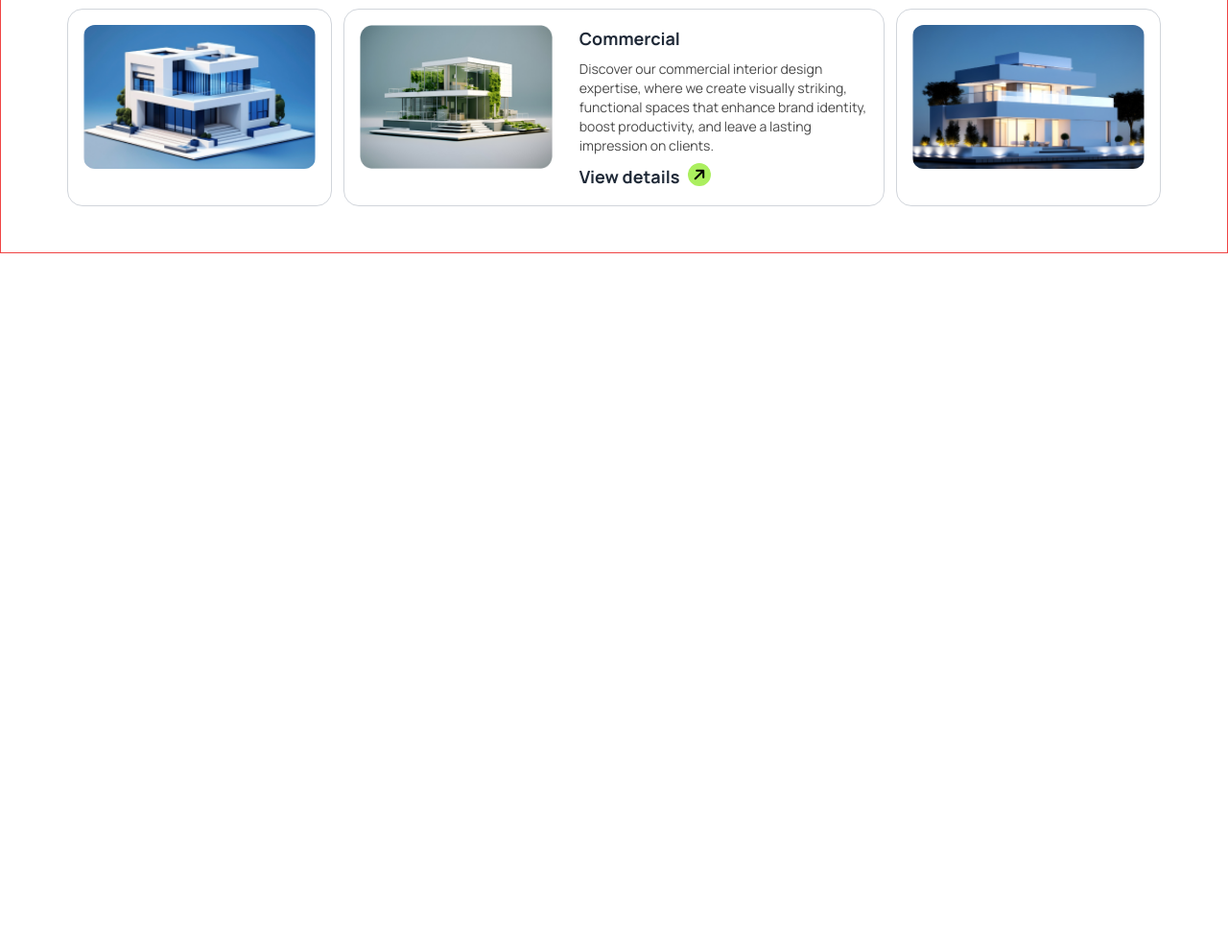
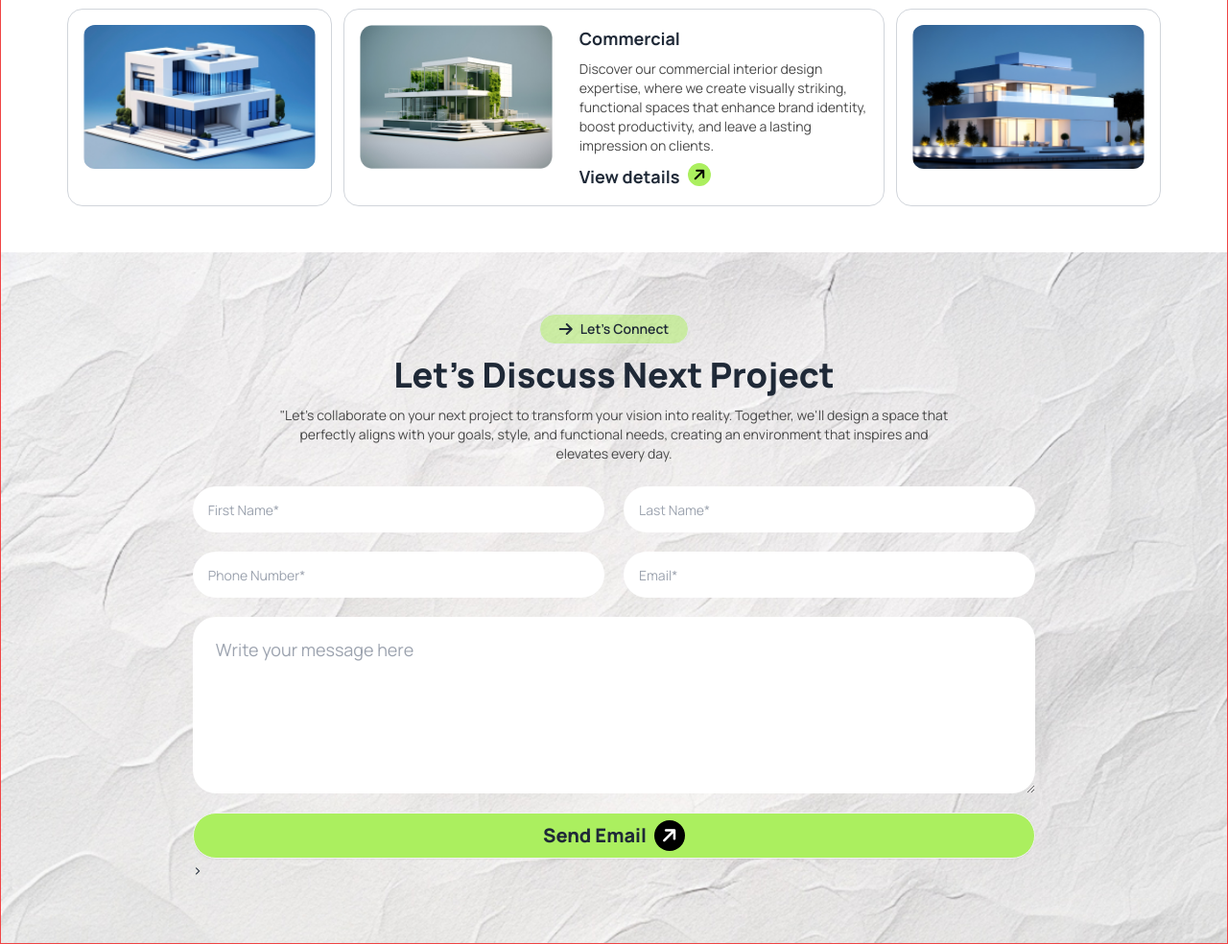
Before and after one commit to anontobr913/B10A3, a plain HTML site: page index.html in a window 1280 px wide. Shown: the part 2361-3345 px from the top of the page at 96% size. Before the commit the page ends 2625 px from the top, so only its background shows below. Drawn offline with nearby package versions, Linux system fonts and the light colour scheme.

Commit message:
discuss section done

```diff
--- a/index.html
+++ b/index.html
@@ -29,7 +29,11 @@
               },
               fontFamily:{
                 manrope:'manrope'
-              }
+              },
+              backgroundImage: {
+                  'Discuss_texture': "url('./image/bg.jpg')"
+                               }
+
             }
           }
         }
@@ -268,12 +272,70 @@
                         <img class="w-full h-[250px] sm:h-[150px] object-cover rounded-xl" src="./images/img5.png" alt="">
                     </div>
                 </div>
+            </div>
+         </section>
+
+         <!-- Discuss Section -->
+         <Section class="   bg-cover bg-center w-full " style="background-image: url('./images/bg.jpg');">
+            <div class="w-11/12 mx-auto  py-8 sm:py-16">
+
+
+                  <!-- Discuss text part -->
+            <div class="w-full sm:w-3/5  mx-auto flex flex-col text-center items-center gap-3 pb-4 sm:pb-6">
+                <div>
+                    <button class="bg-light_lime h-8  px-5  rounded-2xl border flex gap-2 justify-center items-center">
+                        <i class="fa-solid fa-arrow-right"></i> <span class="text-sm font-semibold">Let's Connect</span></button>
+                </div>
+                <h2 class="text-2xl sm:text-4xl font-extrabold">Let’s Discuss Next Project</h2>
+                <p class="text-para_deep text-sm ">"Let’s collaborate on your next project to transform your vision into reality. Together, we'll design a space that perfectly aligns with your goals, style, and functional needs, creating an environment that inspires and elevates every day.</p>
+            </div>
+
+            <!--Disucss Input part  -->
+            <div class="w-full mx-auto sm:w-3/4  grid grid-cols-1 sm:grid-cols-2  grid-rows-8  sm:grid-rows-5  sm:gap-5">
+
+
+                <div >
+                    <input
+                    type="text"
+                    placeholder="First Name*"
+                    class="input input-bordered input-md w-full border-none rounded-3xl text-sm " />
+                </div>
+                <div>
+                    <input
+                    type="text"
+                    placeholder="Last Name*"
+                    class="input input-bordered input-md w-full border-none rounded-3xl text-sm" />
+                </div >
+                <div >
+                    <input
+                    type="text"
+                    placeholder="Phone Number*"
+                    class="input input-bordered input-md w-full border-none rounded-3xl text-sm" />
+                </div>
+                <div >
+                    <input
+                    type="text"
+                    placeholder="Email*"
+                    class="input input-bordered input-md w-full border-none rounded-3xl text-sm" />
+                </div>
+
+                <div class="row-span-3 sm:col-span-2  ">
+                    <textarea
+                    placeholder="Write your message here"
+                    class="textarea  textarea-lg w-full rounded-3xl border-none h-full"></textarea>
+                </div>
+
+                <div class="sm:col-span-2 mt-3 sm:mt-0">
+                    <button class="btn bg-lime rounded-3xl md:text-xl font-extrabold flex justify-center items-center w-full"><span>Send Email</span>
+                        <i class="text-white bg-black h-8 w-8 flex justify-center items-center rounded-full fa-solid fa-arrow-right -rotate-45 text-xl"></i> </button>>
+                </div>
+            </div>
+
 
 
             </div>
+         </Section>
 
-
-         </section>
 
      </main>
 </body>
```
